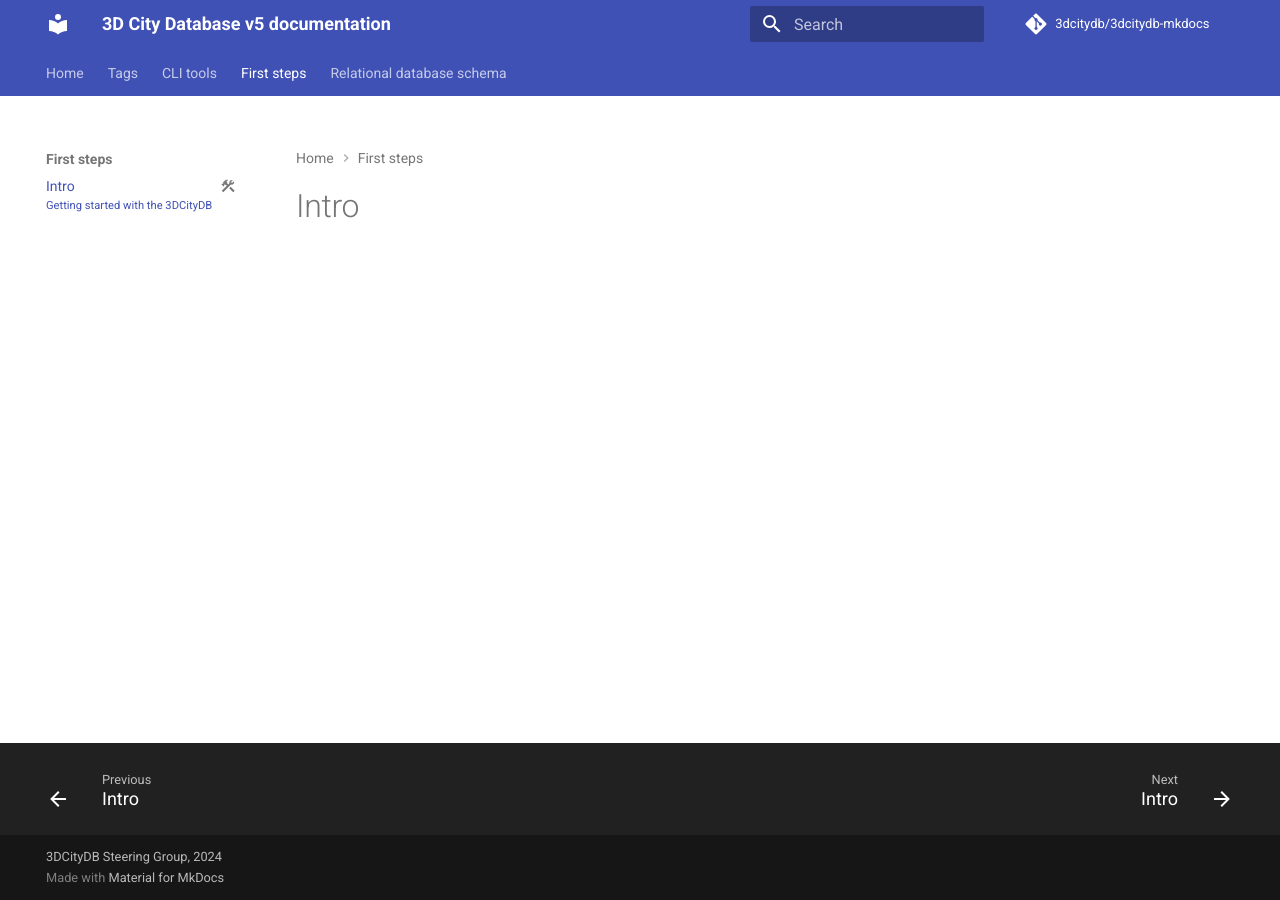
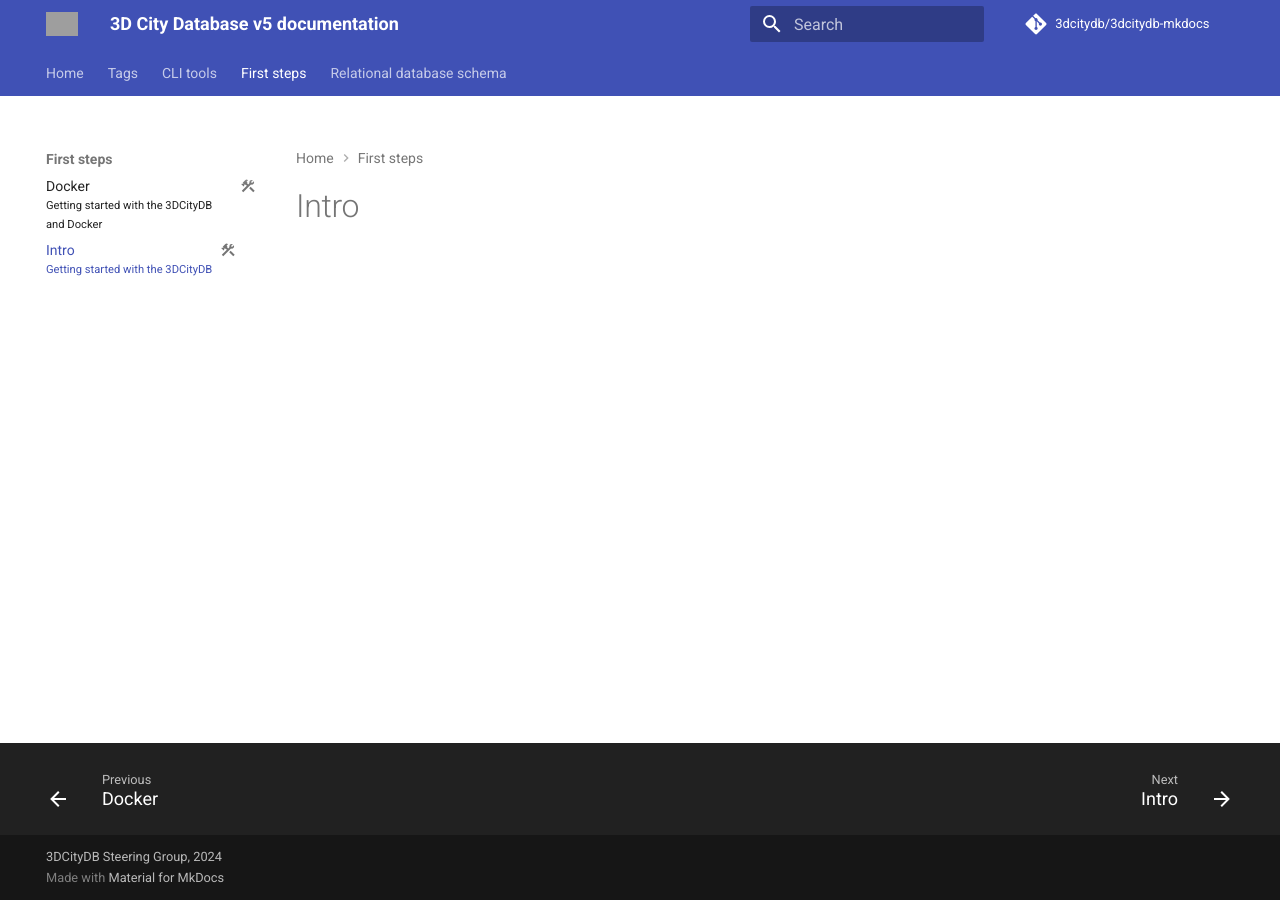
Before and after one commit to BWibo/3dcitydb-mkdocs, an MkDocs documentation site: the page built from docs/First steps/intro.md, in a window 1280 px wide. Built offline with MkDocs 1.6.1 and Material for MkDocs 9.7.7, drawn with Linux system fonts in a browser that asks for light colours; comment, search, counter and statistics services are not loaded; grey boxes are pictures that could not be loaded.

Commit message:
Add logo

```diff
--- /dev/null
+++ b/docs/First steps/docker.md
@@ -0,0 +1,10 @@
+---
+title: Docker
+subtitle: Getting started with the 3DCityDB and Docker
+description:
+# icon: material/emoticon-happy
+status: wip
+# tags:
+#   - tag1
+#   - tag2
+---
--- a/mkdocs.yml
+++ b/mkdocs.yml
@@ -1,5 +1,5 @@
 site_name: 3D City Database v5 documentation
-# site_url: https://list-eco.pages.list-connect.de/process-docs
+site_url: https://github.com/3dcitydb/3dcitydb-mkdocs
 site_description: Notizen und Dokumentation zu Meetings
 site_author: 3DCityDB Steering Group
 copyright: 3DCityDB Steering Group, 2024
@@ -14,8 +14,8 @@
 theme:
   name: material
   language: en
-  # logo: assets/img/...
-  # favicon: assets/img/...
+  logo: assets/3dcitydb-logo.png
+  favicon: assets/3dcitydb-logo.png
   # palette:
   #   scheme: default
   #   primary: green
@@ -60,7 +60,7 @@
 
 # Extra #######################################################################
 extra:
-  # homepage: https://....
+  homepage: https://github.com/3dcitydb/3dcitydb-mkdocs
   status:
     wip: "Work in progress"
 
```
